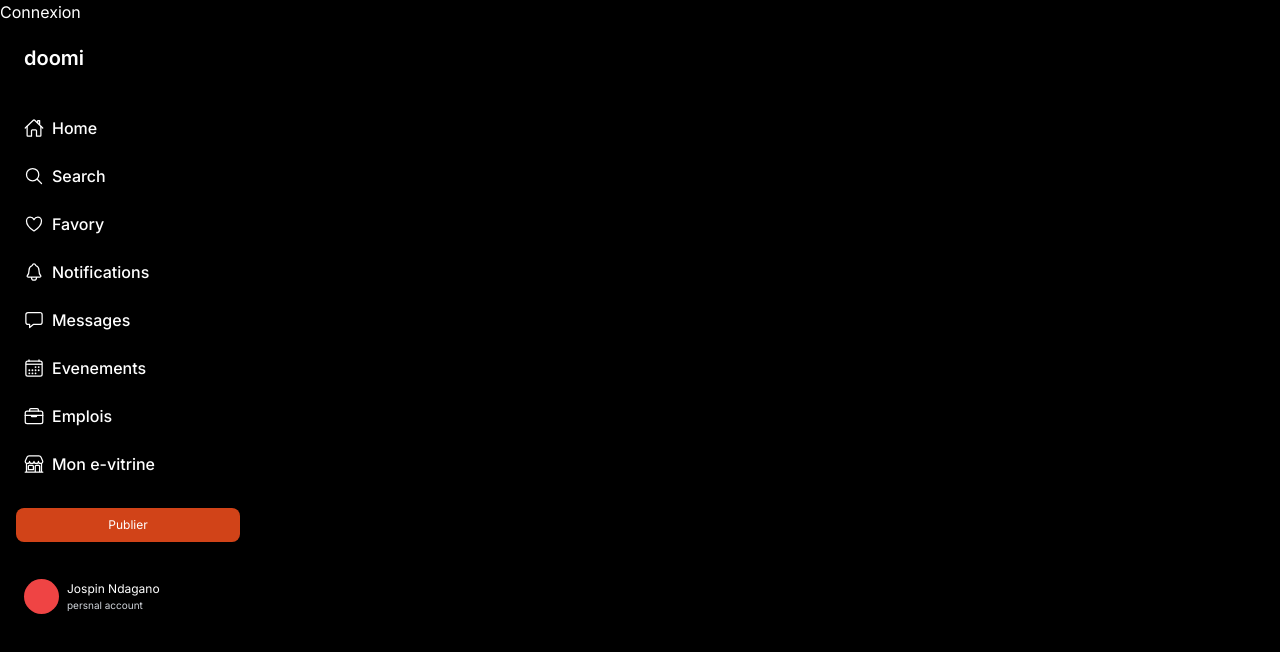
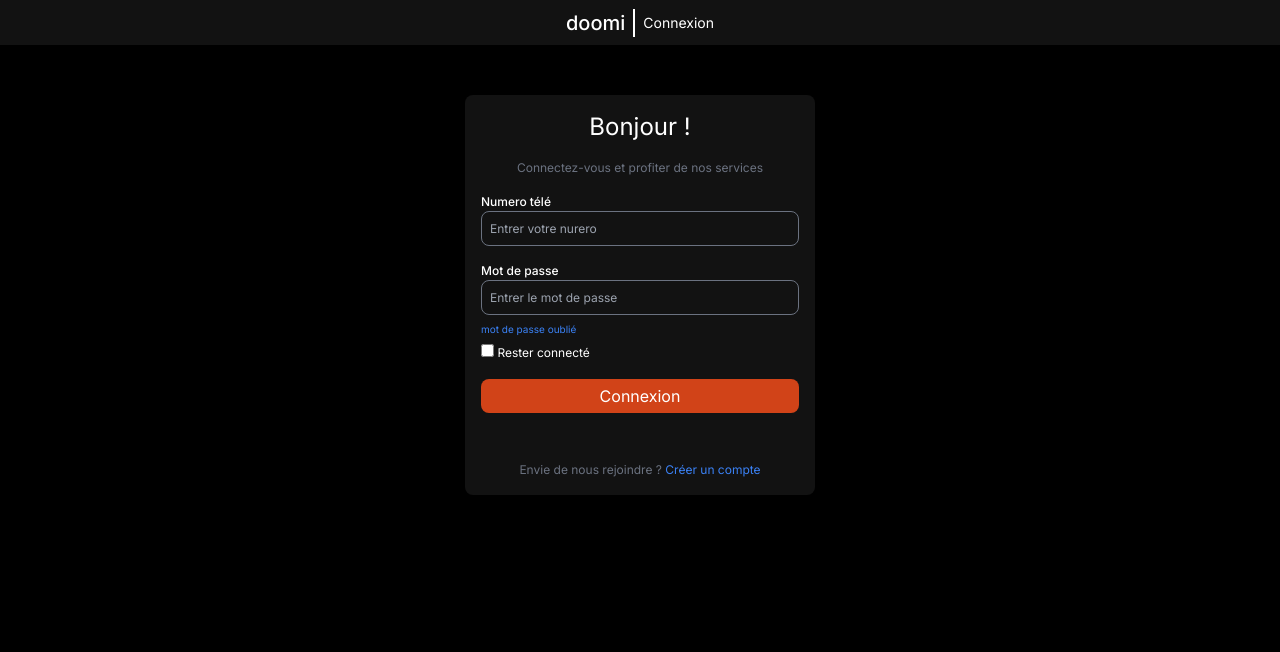
Before and after one commit to Jospin6/doomi, a Next.js app: page /connexion in a window 1280 px wide. Shown: the top 652 px of the page. Built offline with nearby package versions, Linux system fonts and the light colour scheme.

Commit message:
Design the login page

```diff
--- a/src/app/(auth)/connexion/page.tsx
+++ b/src/app/(auth)/connexion/page.tsx
@@ -1,8 +1,36 @@
 "use client"
 import { useDispatch } from 'react-redux'
 import { setIsTextHidden } from "@/features/navbarSlice"
-export default function Connexion(){
-    return <div className="z-10 absolute top-0 left-0 w-full h-[100vh] text-white">
-        <h1>Connexion</h1>
+import { Input } from '@/components/Input'
+import { MainButton } from '@/components/MainButton'
+import { Checkbox } from '@/components/Checkbox'
+import Link from 'next/link'
+export default function Connexion() {
+    return <div className="z-10 bg-black absolute top-0 left-0 w-full h-[100vh] text-white">
+        <div className='flex justify-center h-[45px] bg-[#121212] w-full'>
+            <div className='text-white flex items-center'>
+                <span className='text-xl font-[500] border-r-[2px] border-white pr-2'>doomi</span>
+                <span className='text-[14px] pl-2'>Connexion</span>
+            </div>
+        </div>
+        <div className='w-[350px] h-[400px] bg-[#121212] m-auto rounded-lg mt-[50px]  relative'>
+            <div className='text-center mb-4'>
+                <p className='text-2xl text-white py-4'>Bonjour !</p>
+                <p className='text-[12px] text-gray-500'>Connectez-vous et profiter de nos services</p>
+            </div>
+            <div className='px-4'>
+                <Input id='phone' className='mb-4' placeholder='Entrer votre nurero' label='Numero télé' type='text' />
+                <Input id='password' placeholder='Entrer le mot de passe' label='Mot de passe' type='password' />
+                <div>
+                    <span className='text-[10px] text-blue-500'>mot de passe oublié</span>
+                    <Checkbox id='stay' label='Rester connecté' />
+                </div>
+                <MainButton text="Connexion" className="w-full py-[5px]" />
+            </div>
+            <div className='absolute left-0 bottom-0 text-center pb-4 w-full text-[12px]'>
+                <span className='text-gray-500'>Envie de nous rejoindre ? </span>
+                <Link href={"/inscription"} className='text-blue-500'>Créer un compte</Link>
+            </div>
+        </div>
     </div>
 }
--- /dev/null
+++ b/src/components/Checkbox.tsx
@@ -0,0 +1,12 @@
+type CheckboxProps = {
+    id: string,
+    label: string
+
+}
+
+export const Checkbox = ({id, label}: CheckboxProps) => {
+    return <div className="mb-4 text-white">
+        <input type="checkbox" id={id} />
+        <label htmlFor={id} className="text-[12px]"> {label} </label>
+    </div>
+}
--- a/src/components/Input.tsx
+++ b/src/components/Input.tsx
@@ -3,16 +3,17 @@ type InputProps = {
     type: string,
     id: string,
     placeholder: string,
-    label: string
+    label: string,
+    className?: string
 
 }
 
-export const Input = ({type, id, placeholder, label}: InputProps) => {
-    return <div className="mb-4 text-white">
-        <label htmlFor={id} className="font-[500] text-[14px] block mb-2"> {label} </label>
+export const Input = ({type, id, placeholder, label, className}: InputProps) => {
+    return <div className={`text-white ${className}`}>
+        <label htmlFor={id} className="font-[500] text-[12px] block"> {label} </label>
         <input
             type={type}
-            className="w-full border-[1px] h-[35px] rounded-lg border-[#121212]
+            className="w-full border-[1px] h-[35px] rounded-lg border-gray-500
             outline-none mr-2 text-[12px] bg-transparent pl-2"
             id={id}
             placeholder={placeholder}/>
```
